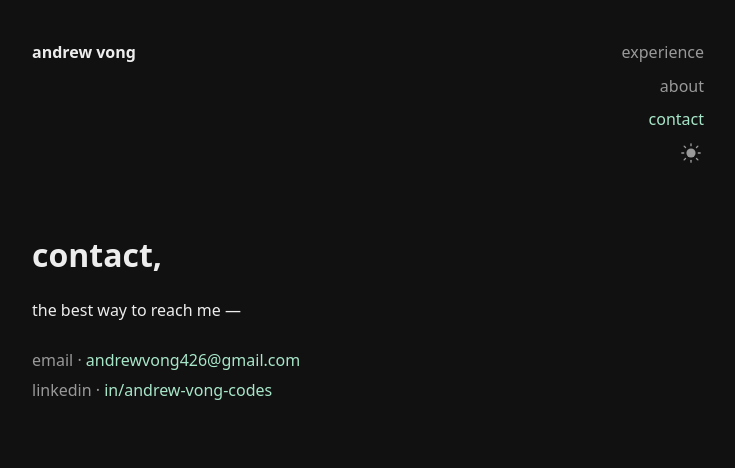
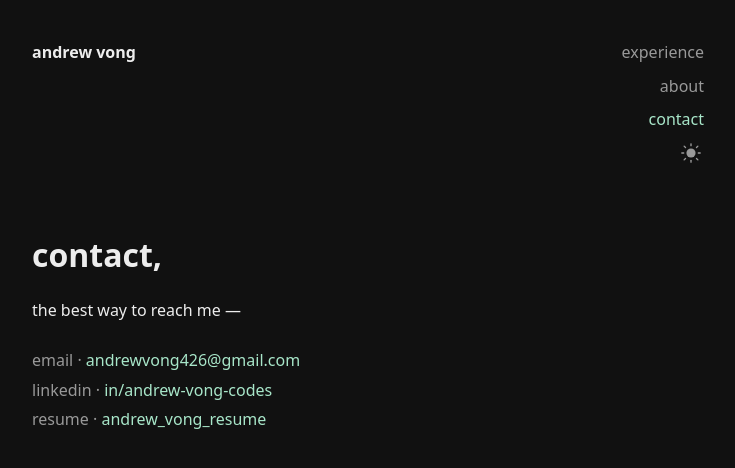
Before and after one commit to andrewv426/portfolio, a React (Vite) app: page /contact in a window 1280 px wide. Shown: the top 468 px of the page, without its empty margins (272-1007 px from the left). Built offline with nearby package versions, Linux system fonts and the light colour scheme; a web font is replaced by a local one.

Commit message:
feat: add resume link to contact page

```diff
--- a/src/pages/Contact.jsx
+++ b/src/pages/Contact.jsx
@@ -21,6 +21,17 @@ function Contact() {
             in/andrew-vong-codes
           </a>
         </li>
+        <li>
+          resume ·{" "}
+          <a
+            className="link-accent"
+            href="/andrew_vong_resume.pdf"
+            target="_blank"
+            rel="noreferrer"
+          >
+            andrew_vong_resume
+          </a>
+        </li>
       </ul>
     </section>
   );
```
Also changed, not shown: 2 other files (tests, documents, lock files or other folders).
